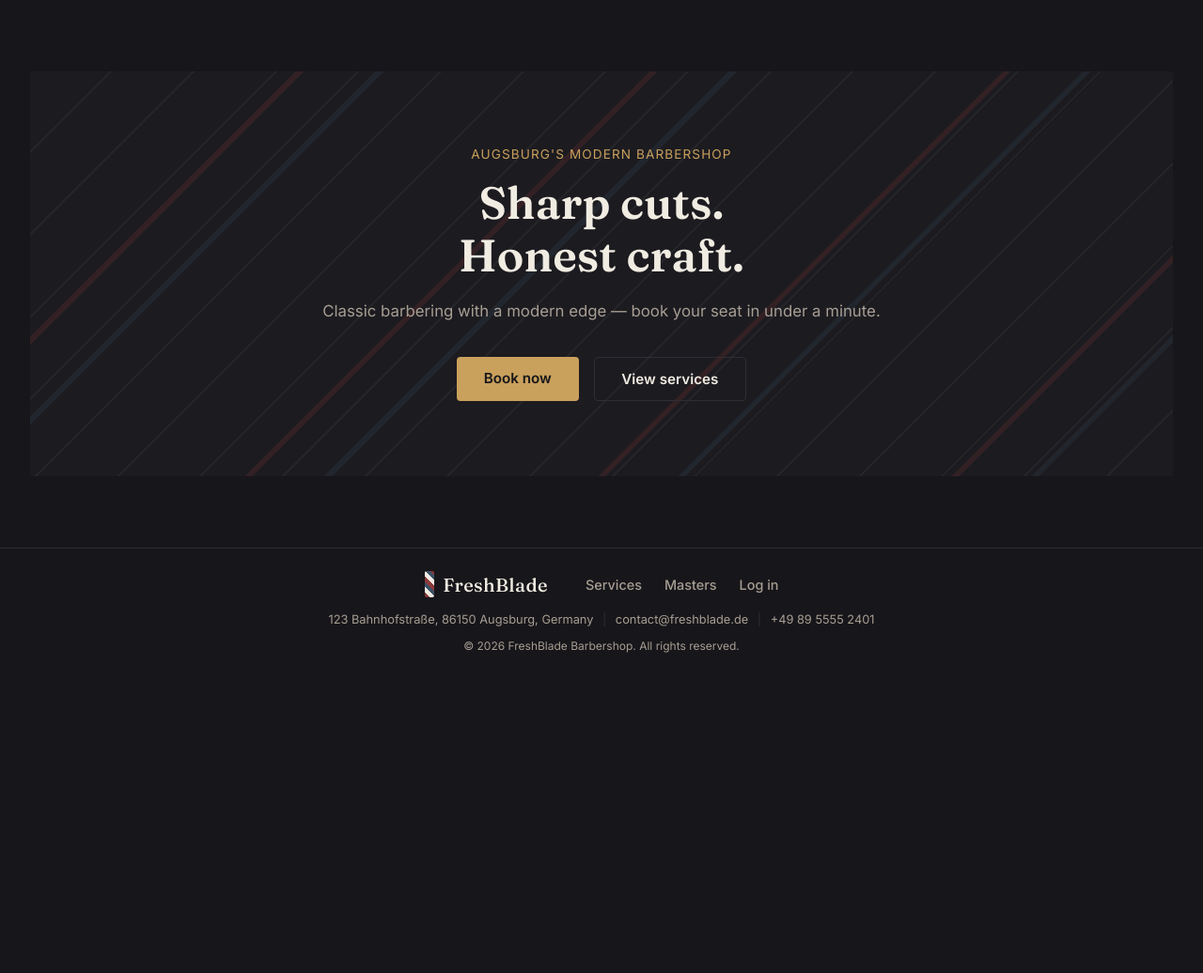
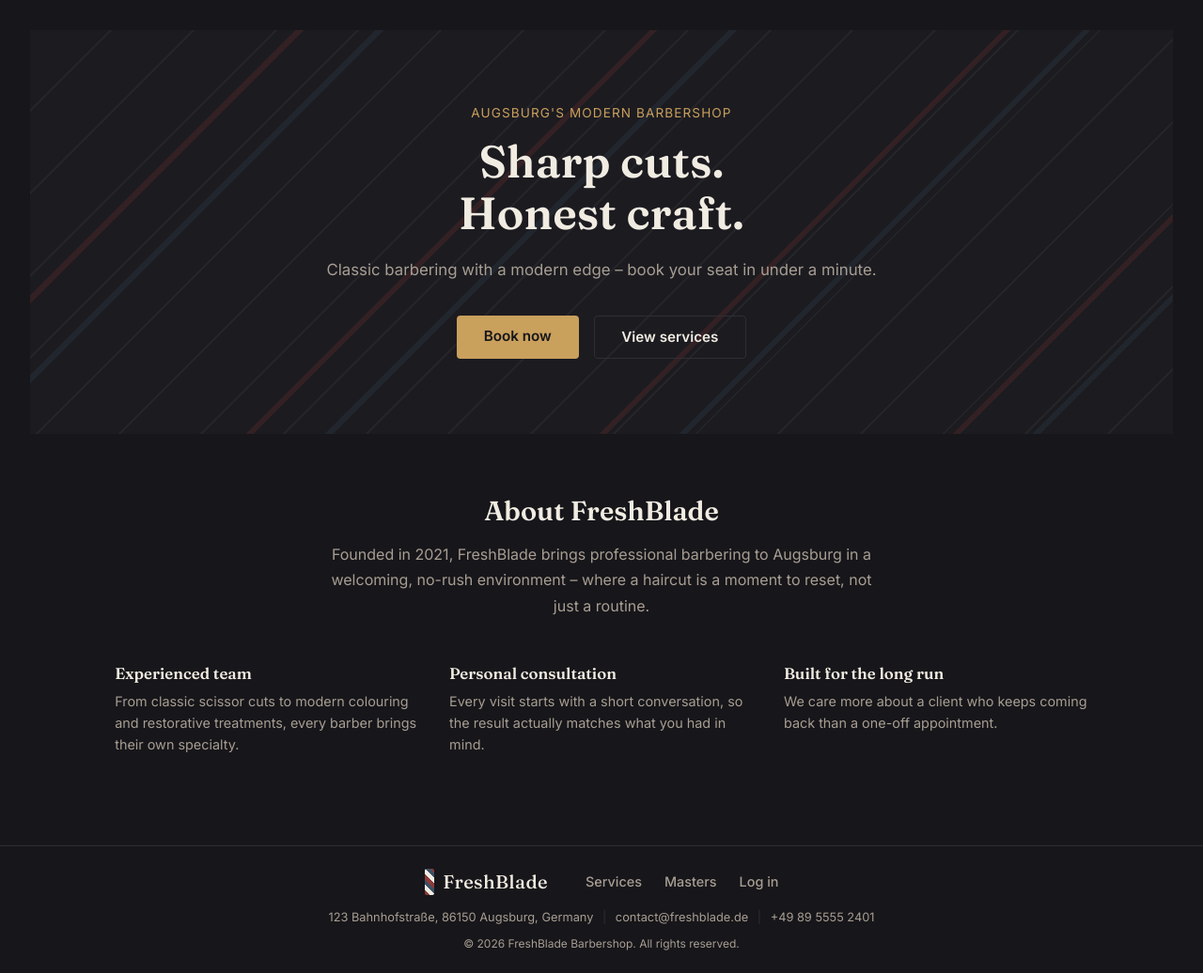
Before and after one commit to Cheshlya11/FreshBlade, a Django app: page / in a window 1280 px wide. Shown: the part 81-1117 px from the top of the page at 94% size. Before the commit the page ends 776 px from the top, so only its background shows below. Run offline with Django 5.2, Linux system fonts and the light colour scheme.

Commit message:
feat: add about us section

```diff
--- a/backend/static/css/home.css
+++ b/backend/static/css/home.css
@@ -1,3 +1,9 @@
+.page-flow {
+  width: 100%;
+  display: flex;
+  flex-direction: column;
+}
+
 .hero {
   position: relative;
   width: 100%;
@@ -12,8 +18,10 @@
   inset: 0;
   background: repeating-linear-gradient(
     135deg,
-        var(--surface) 0px, var(--surface) 60px,
-        var(--surface-line) 60px, var(--surface-line) 62px
+    var(--surface) 0px,
+    var(--surface) 60px,
+    var(--surface-line) 60px,
+    var(--surface-line) 62px
   );
   opacity: 0.6;
   z-index: 0;
@@ -25,10 +33,14 @@
   inset: 0;
   background: repeating-linear-gradient(
     135deg,
-        transparent 0px, transparent 200px,
-        var(--crimson) 200px, var(--crimson) 206px,
-        transparent 206px, transparent 260px,
-        var(--navy) 260px, var(--navy) 266px
+    transparent 0px,
+    transparent 200px,
+    var(--crimson) 200px,
+    var(--crimson) 206px,
+    transparent 206px,
+    transparent 260px,
+    var(--navy) 260px,
+    var(--navy) 266px
   );
   opacity: 0.35;
 }
@@ -95,6 +107,57 @@
   color: var(--gold);
 }
 
+.about {
+  width: 100%;
+  max-width: 1100px;
+  margin: 0 auto;
+  padding: 4rem 2rem;
+}
+
+.about__intro {
+  max-width: 600px;
+  margin: 0 auto 3rem;
+  text-align: center;
+}
+
+.about__intro h2 {
+  font-family: "Fraunces", serif;
+  font-size: 1.8rem;
+  margin: 0 0 1rem;
+}
+
+.about__intro p {
+  color: var(--text-dim);
+  line-height: 1.7;
+  margin: 0;
+}
+
+.about__grid {
+  display: flex;
+  flex-wrap: wrap;
+  justify-content: center;
+  gap: 2rem;
+}
+
+.about__item {
+  flex: 1 1 calc(33.333% - 1.34rem);
+  max-width: calc(33.333% - 1.34rem);
+  min-width: 220px;
+}
+
+.about__item h3 {
+  font-family: "Fraunces", serif;
+  font-size: 1.05rem;
+  margin: 0 0 0.5rem;
+}
+
+.about__item p {
+  font-size: 0.9rem;
+  color: var(--text-dim);
+  line-height: 1.6;
+  margin: 0;
+}
+
 @media (max-width: 640px) {
   .hero__title {
     font-size: 2.2rem;
--- a/backend/templates/home.html
+++ b/backend/templates/home.html
@@ -5,6 +5,7 @@
 <link rel="stylesheet" href="{% static 'css/home.css' %}">
 {% endblock %}
 {% block content %}
+<div class="page-flow">
     <section class="hero">
         <div class="hero__stripes"></div>
         <div class="hero__content">
@@ -14,7 +15,7 @@
             <p class="hero__eyebrow">Augsburg's modern barbershop</p>
             {% endif %}
             <h1 class="hero__title">Sharp cuts.<br>Honest craft.</h1>
-        <p class="hero__subtitle">Classic barbering with a modern edge — book your seat in under a minute.</p>
+            <p class="hero__subtitle">Classic barbering with a modern edge – book your seat in under a minute.</p>
             <div class="hero__actions">
                 {% if user.is_authenticated %}
                 <a href="{% url 'booking:create' %}" class="hero__cta hero__cta--primary">Book now</a>
@@ -25,4 +26,26 @@
             </div>
         </div>
     </section>
+    <section class="about">
+        <div class="about__intro">
+            <h2>About FreshBlade</h2>
+            <p>Founded in 2021, FreshBlade brings professional barbering to Augsburg in a welcoming, no-rush environment – where a haircut is a moment to reset, not just a routine.</p>
+        </div>
+
+        <div class="about__grid">
+            <div class="about__item">
+                <h3>Experienced team</h3>
+                <p>From classic scissor cuts to modern colouring and restorative treatments, every barber brings their own specialty.</p>
+            </div>
+            <div class="about__item">
+                <h3>Personal consultation</h3>
+                <p>Every visit starts with a short conversation, so the result actually matches what you had in mind.</p>
+            </div>
+            <div class="about__item">
+                <h3>Built for the long run</h3>
+                <p>We care more about a client who keeps coming back than a one-off appointment.</p>
+            </div>
+        </div>
+    </section>
+</div>
 {% endblock %}
```
Lines whose indentation alone changed are shown as unchanged.
